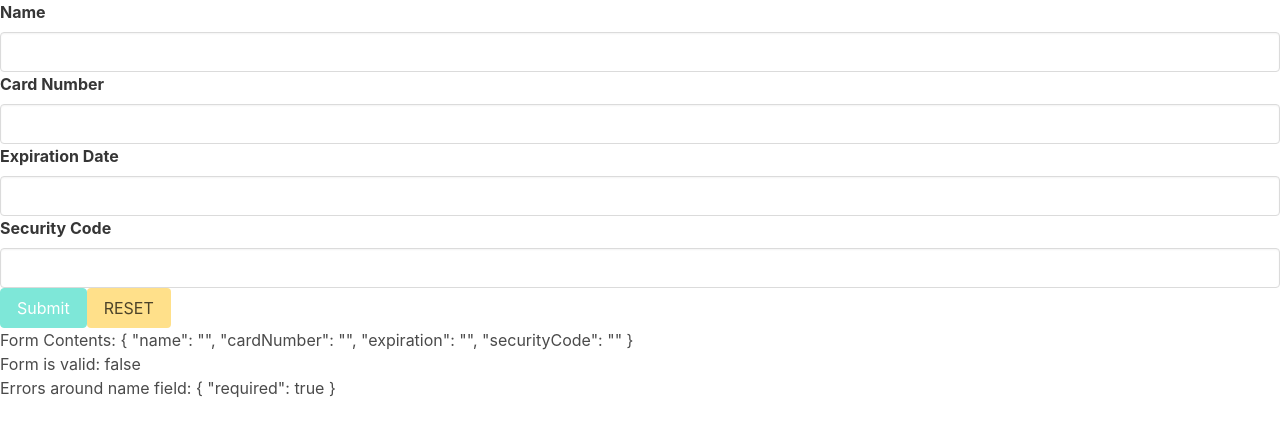
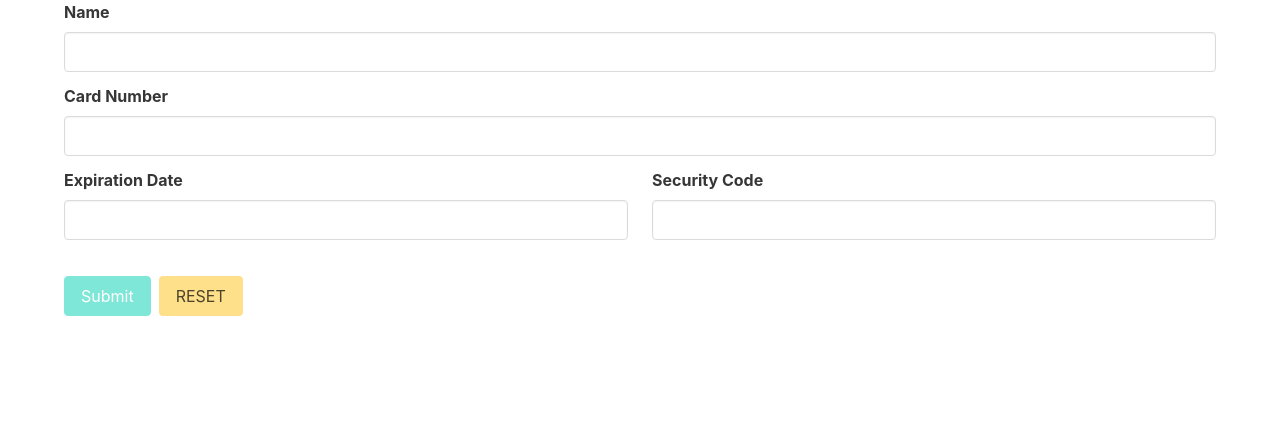
Before and after one commit to PFurtak/angular_reactive_forms, an Angular app in the folder creditcard/: page / in a window 1280 px wide. Shown: the top 436 px of the page. Built offline with nearby package versions, Linux system fonts and the light colour scheme.

Commit message:
Add styling to CardForm component

```diff
--- a/creditcard/src/app/app.component.html
+++ b/creditcard/src/app/app.component.html
@@ -1 +1,3 @@
-<app-card-form></app-card-form>
+<div class="container">
+  <app-card-form></app-card-form>
+</div>
--- a/creditcard/src/app/card-form/card-form.component.html
+++ b/creditcard/src/app/card-form/card-form.component.html
@@ -4,25 +4,30 @@
     label="Card Number"
     [control]="cardForm.get('cardNumber')"
   ></app-input>
+  <div class="columns">
+    <div class="column">
       <app-input
         label="Expiration Date"
         [control]="cardForm.get('expiration')"
       ></app-input>
+    </div>
+    <div class="column">
       <app-input
         label="Security Code"
         [control]="cardForm.get('securityCode')"
       ></app-input>
-  <button class="button is-primary" [disabled]="cardForm.invalid" type="submit">
+    </div>
+  </div>
+  <div class="buttons">
+    <button
+      class="button is-primary"
+      [disabled]="cardForm.invalid"
+      type="submit"
+    >
       Submit
     </button>
     <button class="button is-warning" type="button" (click)="onReset()">
       RESET
     </button>
+  </div>
 </form>
-
-<!-- DEBUG: remove blocks below before pushing to prod -->
-<div>Form Contents: {{ cardForm.value | json }}</div>
-<div>Form is valid: {{ cardForm.valid }}</div>
-<div>
-  Errors around name field: {{ cardForm.controls["name"].errors | json }}
-</div>
--- a/creditcard/src/app/input/input.component.css
+++ b/creditcard/src/app/input/input.component.css
@@ -0,0 +1,3 @@
+.field {
+    margin-bottom: 0.75rem;
+}
```
Lines whose indentation alone changed are shown as unchanged.
